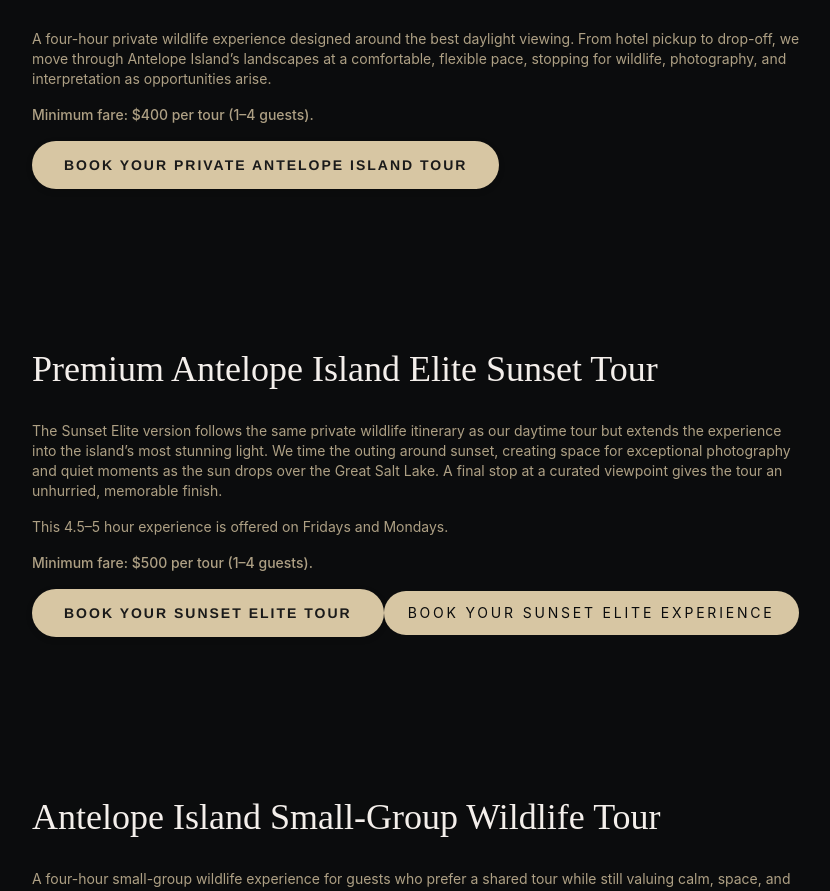
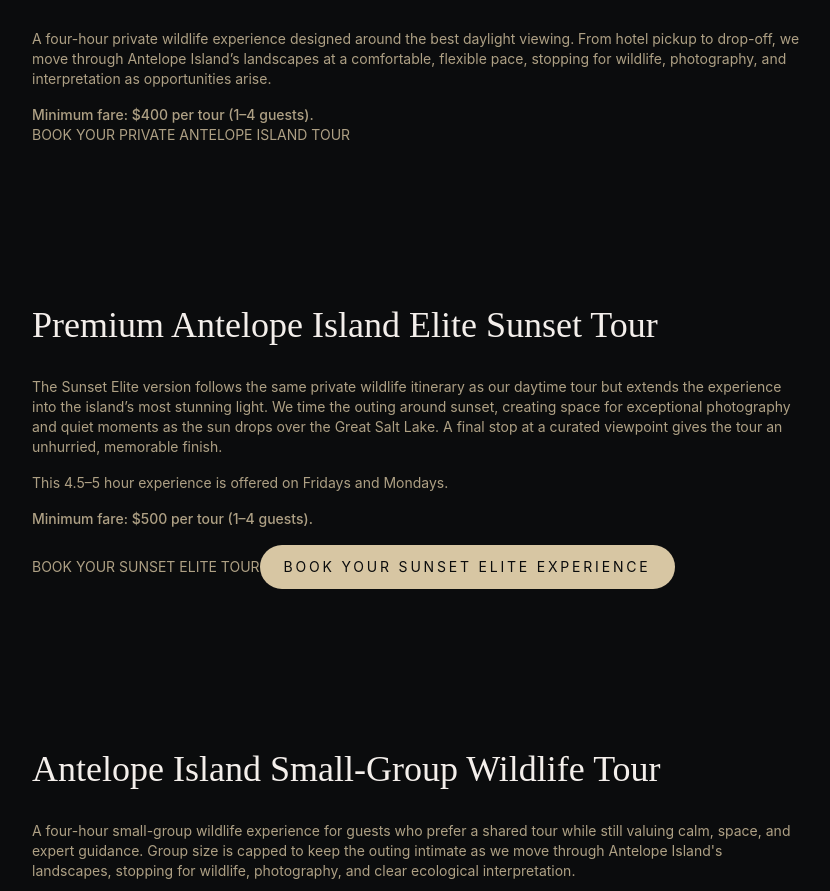
Before and after one commit to Clayton-Andersen/Safari-Utah-Flagship, a Next.js app: page /tours/antelope-island in a window 1280 px wide. Shown: the part 1900-2791 px from the top of the page, without its empty margins (32-862 px from the left). Built offline with nearby package versions, Linux system fonts and the light colour scheme; no server answers.

Commit message:
Update RezdyModalButton to include booking class

```diff
--- a/components/RezdyModalButton.tsx
+++ b/components/RezdyModalButton.tsx
@@ -17,7 +17,7 @@ export default function RezdyModalButton({
         src="https://safariutah.rezdy.com/pluginJs?script=modal"
         strategy="afterInteractive"
       />
-      <a id="button-booking" className="rezdy rezdy-modal" href={href}>
+      <a className="rezdy rezdy-modal rezdy-booking-button" href={href}>
         {label}
       </a>
     </>
```
